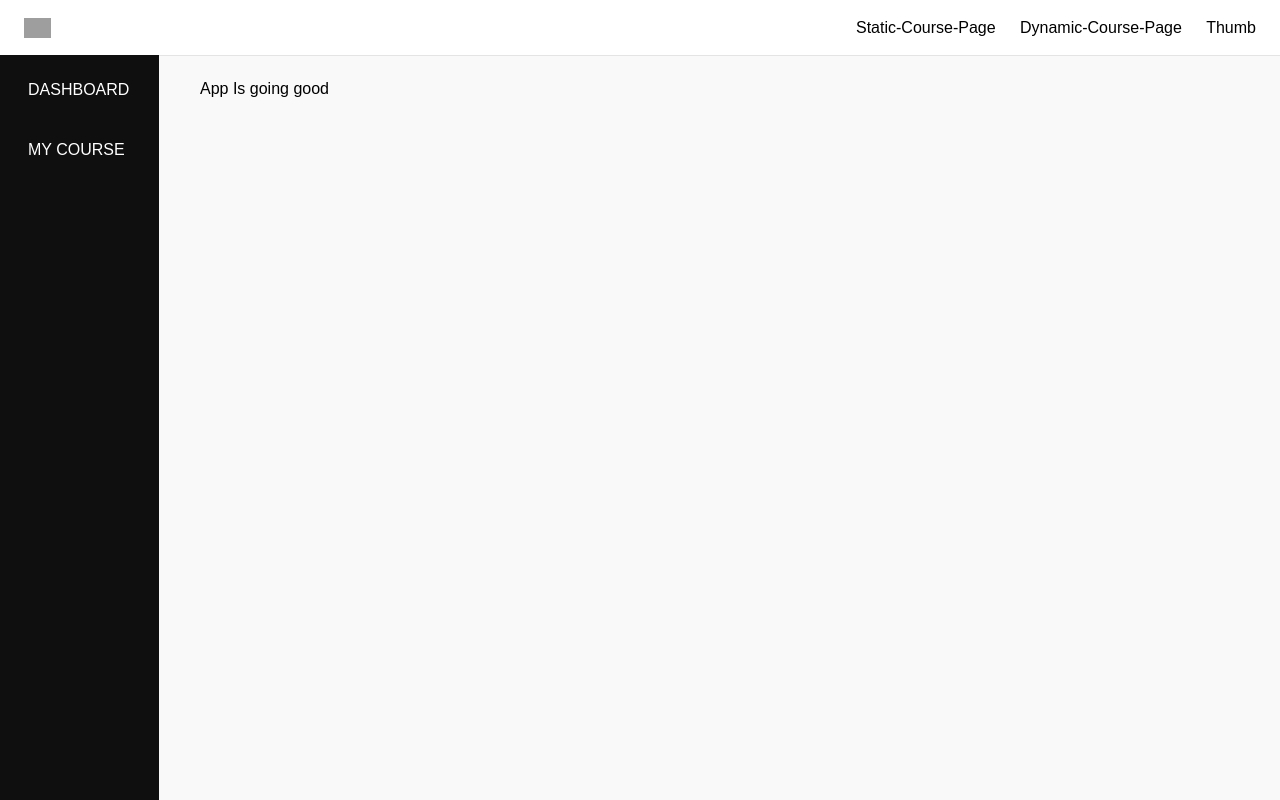
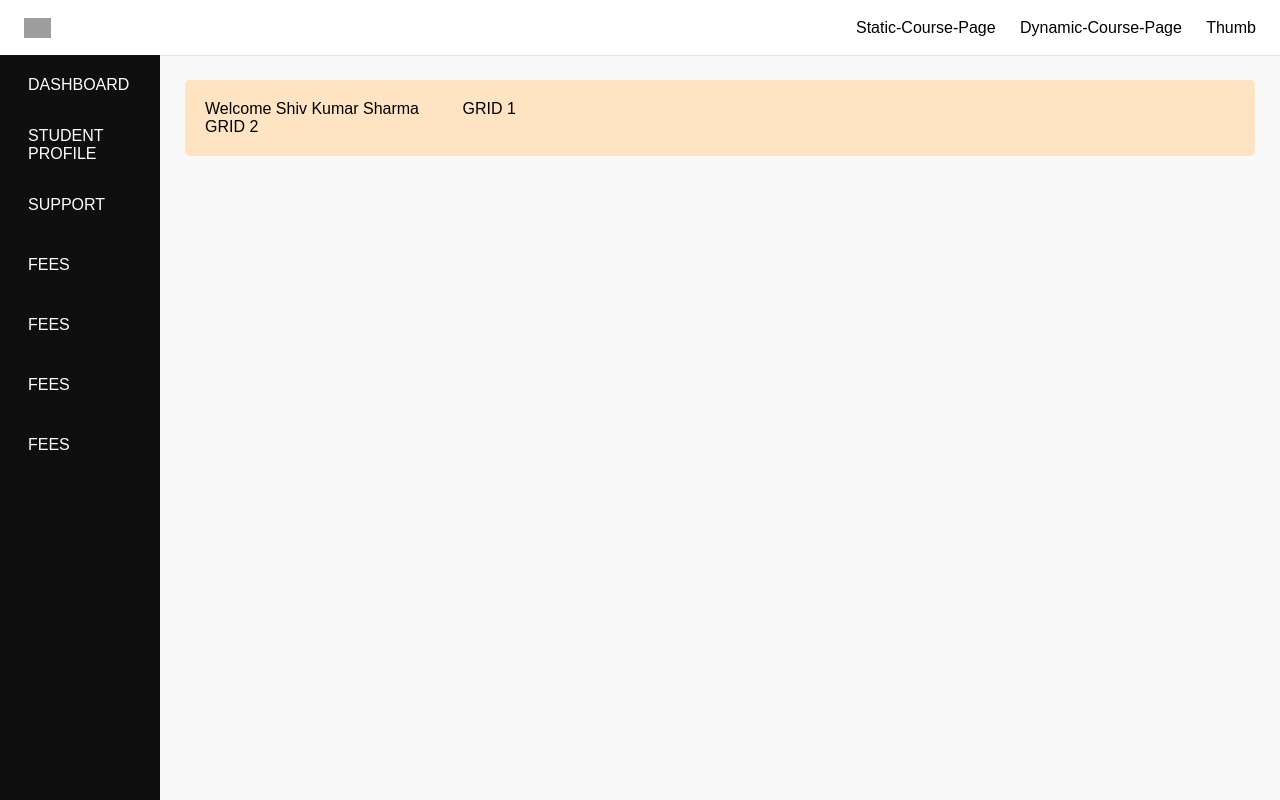
Before and after one commit to tekra-666/react-lms, a React (Create React App) app: page / in a window 1280 px wide. Built offline with nearby package versions, Linux system fonts and the light colour scheme; grey boxes are pictures that could not be loaded.

Commit message:
modified:   src/App.css 	modified:   src/App.js 	modified:   src/Components/UI/Sidebar.css 	modified:   src/Components/UI/SidebarPrimary.js 	new file:   src/Pages/Candidate/DashboardCandidate.css 	modified:   src/Pages/Candidate/DashboardCandidate.js

```diff
--- a/src/App.css
+++ b/src/App.css
@@ -2,7 +2,7 @@ body {
   /* This style will be inherited */
   margin: 0;
   padding-top: 80px;
-  padding-left:200px;
+  padding-left:185px;
   padding-right: 25px;
   background-color: #f9f9f9;
   font-family: 'Open Source Sans', Arial;
--- a/src/App.js
+++ b/src/App.js
@@ -3,7 +3,8 @@ import React from "react";
 import './App.css';
 import './Font.css';
 import Header from "./Components/UI/Header.js";
-import SidebarPrimary from "./Components/UI/SidebarPrimary";
+import SidebarPrimary from "./Components/UI/SidebarPrimary.js";
+import DashboardCandidate from "./Pages/Candidate/DashboardCandidate";
 
 
 const App = () => {
@@ -17,7 +18,7 @@ const App = () => {
       <SidebarPrimary/>
 
       <main>
-        <div>App Is going good</div>
+        <DashboardCandidate/>
       </main>
     </div>
   );
--- a/src/Components/UI/Sidebar.css
+++ b/src/Components/UI/Sidebar.css
@@ -2,22 +2,21 @@ nav a {
   text-decoration: none;
 }
 
-.sidebar {
+nav {
   position: fixed;
   left: 0;
   bottom: 0;
   top: 55px;
   background-color: #0f0f0fff;
-  width: auto;
+  width: 160px;
   z-index: 200;
-  padding-top: 5px;
+  padding-top: 0;
 }
 
-.sidebar-link {
+nav a {
   color: white;
   height: 60px;
   padding-left: 28px;
-  padding-right: 30px;
   margin-top: 0;
   display: flex;
   flex-direction: column;
@@ -26,12 +25,12 @@ nav a {
   cursor: pointer;
 }
 
-.sidebar-link:hover {
+nav a:hover {
   background-color: #6610F2;
   color: antiquewhite;
 }
 
-.sidebar-link:active {
+nav a:active {
   background-color: #6610F2;
   color: antiquewhite;
 }
--- a/src/Components/UI/SidebarPrimary.js
+++ b/src/Components/UI/SidebarPrimary.js
@@ -9,7 +9,22 @@ const SidebarPrimary = () => {
         <a href="/" className="sidebar-link">DASHBOARD</a>
       </div>
       <div>
-        <a href="/" className="sidebar-link">MY COURSE</a>
+        <a href="/" className="sidebar-link">STUDENT PROFILE</a>
+      </div>
+      <div>
+        <a href="/" className="sidebar-link">SUPPORT</a>
+      </div>
+      <div>
+        <a href="/" className="sidebar-link">FEES</a>
+      </div>
+      <div>
+        <a href="/" className="sidebar-link">FEES</a>
+      </div>
+      <div>
+        <a href="/" className="sidebar-link">FEES</a>
+      </div>
+      <div>
+        <a href="/" className="sidebar-link">FEES</a>
       </div>
     </nav>
   );
--- /dev/null
+++ b/src/Pages/Candidate/DashboardCandidate.css
@@ -0,0 +1,8 @@
+.dashboard-candidate {
+  background-color: bisque;
+  padding: 20px;
+  border-radius: 5px;
+  display: grid;
+
+  grid-template-columns: 1fr 3fr;
+}
--- a/src/Pages/Candidate/DashboardCandidate.js
+++ b/src/Pages/Candidate/DashboardCandidate.js
@@ -0,0 +1,21 @@
+import React from "react";
+
+import './DashboardCandidate.css';
+
+const DashboardCandidate = () => {
+  return (
+    <div className="dashboard-candidate">
+      <div>
+        Welcome Shiv Kumar Sharma
+      </div>
+      <div>
+        GRID 1
+      </div>
+      <div>
+        GRID 2
+      </div>
+    </div>
+  );
+}
+
+export default DashboardCandidate;
```
